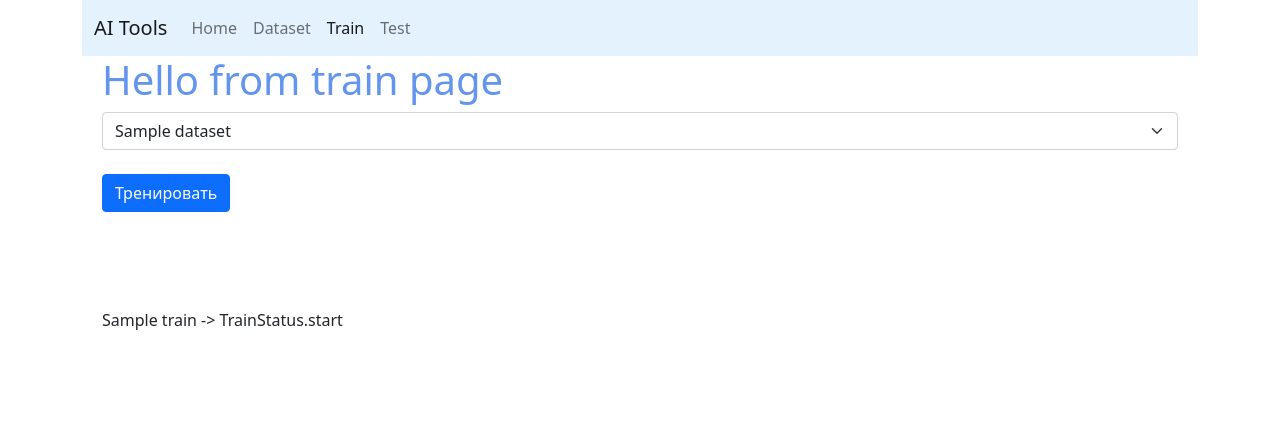
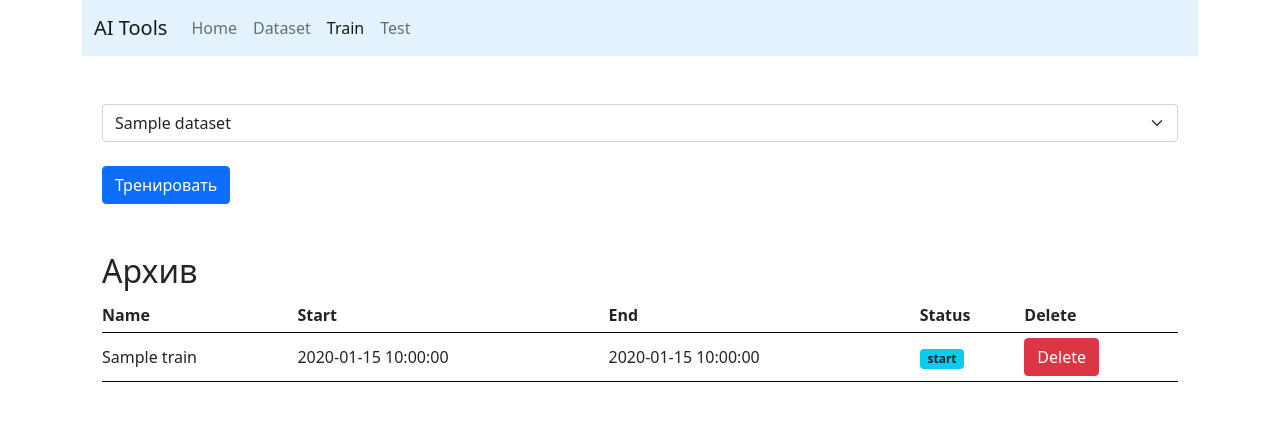
Before and after one commit to Zwergpro/graduate-work, a Flask app: page /train/ in a window 1280 px wide. Shown: the top 421 px of the page. Run offline with Flask 2, Linux system fonts and the light colour scheme; tables that the repository leaves empty hold one stand-in row (values such as "Sample post"); parts of the project's set-up code (start-up, migrations or seed data) failed here and were passed over; some libraries are stand-ins or nearby versions.

Commit message:
add training visualisation

```diff
--- a/app/static/style.css
+++ b/app/static/style.css
@@ -13,3 +13,13 @@
 .progress {
     max-width: 500px;
 }
+
+
+table {
+  width: 100%;
+}
+
+table th, table td {
+    border-bottom: 1px solid black;
+    padding: 5px 0;
+}
--- a/app/templates/train/main_train.html
+++ b/app/templates/train/main_train.html
@@ -7,8 +7,54 @@
 {% block train_nav_el %}active{% endblock %}
 
 {% block content %}
-    <h1>Hello from train page</h1>
-
+    <br><br>
+    {% if active_train %}
+        <table>
+            <tr>
+                <th>Name</th>
+                <th>Start</th>
+                <th>End</th>
+                <th>Status</th>
+                <th>Delete</th>
+            </tr>
+            <tr>
+                <td><span  title="{{ active_train.path }}">{{ active_train.name }}</span></td>
+                <td>{{ active_train.dt_start }}</td>
+                <td>{{ active_train.dt_end }}</td>
+                <td>
+                    {% if active_train.status == active_train.status.end %}
+                        <span class="badge bg-success">{{ active_train.status.name }}</span>
+                    {% elif active_train.status == active_train.status.fail %}
+                        <span class="badge bg-danger">{{ active_train.status.name }}</span>
+                    {% elif active_train.status == active_train.status.train %}
+                        <span class="badge bg-primary">{{ active_train.status.name }}</span>
+                    {% else %}
+                        <span class="badge bg-info text-dark">{{ active_train.status.name }}</span>
+                    {% endif %}
+                </td>
+                <td>
+                    <form action="{{ url_for('train.delete') }}" method="post">
+                        <input type="hidden" name="train_id" value="{{ active_train.id }}">
+                        <button type="submit" class="btn btn-danger">Delete</button>
+                    </form>
+                </td>
+            </tr>
+        </table>
+        <br>
+        <div style="text-align: center">
+            {% if active_train.status == active_train.status.train %}
+                <h3>Обучение...</h3>
+                <canvas id="speedChart" width="200" height="100"></canvas>
+            {% elif active_train.status in (active_train.status.loading,  active_train.status.prepare) %}
+                <h3>Подготовка данных...</h3>
+                <div class="d-flex justify-content-center">
+                    <div class="spinner-border text-primary" role="status">
+                        <span class="visually-hidden">Loading...</span>
+                    </div>
+                </div>
+            {% endif %}
+        </div>
+    {% else %}
         <form action="{{ url_for('train.start_train') }}" method="post">
             <select class="form-select" aria-label="Default select example" name="dataset">
                 {% for dataset in datasets %}
@@ -18,20 +64,45 @@
             <br>
             <button type="submit" class="btn btn-primary">Тренировать</button>
         </form>
-
-    <br><br>
-    {% if active_train %}
-        {{ active_train.name }} -> {{ active_train.status }}
-        {% if active_train.status == active_train.status.train %}
-            <canvas id="speedChart" width="200" height="100"></canvas>
-        {% endif %}
     {% endif %}
 
     <br><br>
+
+    <h2>Архив</h2>
+    <table>
+        <tr>
+            <th>Name</th>
+            <th>Start</th>
+            <th>End</th>
+            <th>Status</th>
+            <th>Delete</th>
+        </tr>
         {% for train_model in train_models %}
-        {{ train_model.name }} -> {{ train_model.status }}<br>
+            <tr>
+                <td><span  title="{{ train_model.path }}">{{ train_model.name }}</span></td>
+                <td>{{ train_model.dt_start }}</td>
+                <td>{{ train_model.dt_end }}</td>
+                <td>
+                    {% if train_model.status == train_model.status.end %}
+                        <span class="badge bg-success">{{ train_model.status.name }}</span>
+                    {% elif train_model.status == train_model.status.fail %}
+                        <span class="badge bg-danger">{{ train_model.status.name }}</span>
+                    {% elif train_model.status == train_model.status.train %}
+                        <span class="badge bg-primary">{{ train_model.status.name }}</span>
+                    {% else %}
+                        <span class="badge bg-info text-dark">{{ train_model.status.name }}</span>
+                    {% endif %}
+                </td>
+                <td>
+                    <form action="{{ url_for('train.delete') }}" method="post">
+                        <input type="hidden" name="train_id" value="{{ train_model.id }}">
+                        <button type="submit" class="btn btn-danger">Delete</button>
+                    </form>
+                </td>
+            </tr>
         {% endfor %}
-
+    </table>
+    <br><br>
 {% endblock %}
 
 <script>
--- a/app/views/dataset.py
+++ b/app/views/dataset.py
@@ -3,7 +3,7 @@
 import time
 import traceback
 
-from flask import Blueprint, render_template, current_app, url_for, redirect, abort, jsonify
+from flask import Blueprint, render_template, current_app, url_for, redirect, abort, jsonify, request
 from sqlalchemy import desc
 
 from collectors.dataset import DatasetCollector
--- a/app/views/train.py
+++ b/app/views/train.py
@@ -2,11 +2,12 @@
 import os
 import time
 import datetime
+from contextlib import suppress
 
 from models import db
 import numpy as np
 from catboost import CatBoost, Pool
-from flask import Blueprint, render_template, redirect, url_for, request, jsonify, current_app
+from flask import Blueprint, render_template, redirect, url_for, request, jsonify, current_app, abort
 from progressbar import progressbar
 from sqlalchemy import desc
 
@@ -41,10 +42,26 @@
     )
 
 
+@bp.route('/delete/', methods=('POST',))
+def delete():
+    train_model = Train.query.get_or_404(ident=request.form.get('train_id', default=0))
+    with suppress(FileNotFoundError, PermissionError):
+        os.remove(train_model.path, dir_fd=True)
+
+    local_session = db.session.object_session(train_model)
+    local_session.delete(train_model)
+    local_session.commit()
+    return redirect(url_for('train.main'))
+
+
 @bp.route('/chart/', methods=('GET',))
 def chart():
     index = request.args.get('index', default=0, type=int)
-    train_model = Train.query.filter(Train.id == request.args.get('train_id')).first()
+    train_model = Train.query.get_or_404(ident=request.args.get('train_id', default=0))
+
+    if not os.path.exists(train_model.path):
+        return jsonify([])
+
     with open(f'{train_model.path}/catboost_training.json') as f:
         data = json.load(f)['iterations']
     return jsonify(data[index:])
@@ -52,7 +69,7 @@
 
 @bp.route('/start_train/', methods=('POST',))
 def start_train():
-    dataset = Dataset.query.filter(Dataset.id == request.form.get('dataset')).first()
+    dataset = Dataset.query.get_or_404(ident=request.form.get('dataset', default=0))
     collector = DatasetCollector(dataset_model=dataset)
 
     dataset_name = 'train_' + str(time.time()).replace('.', '')
```
Also changed, not shown: 1 other file. Lines whose indentation alone changed are shown as unchanged.
